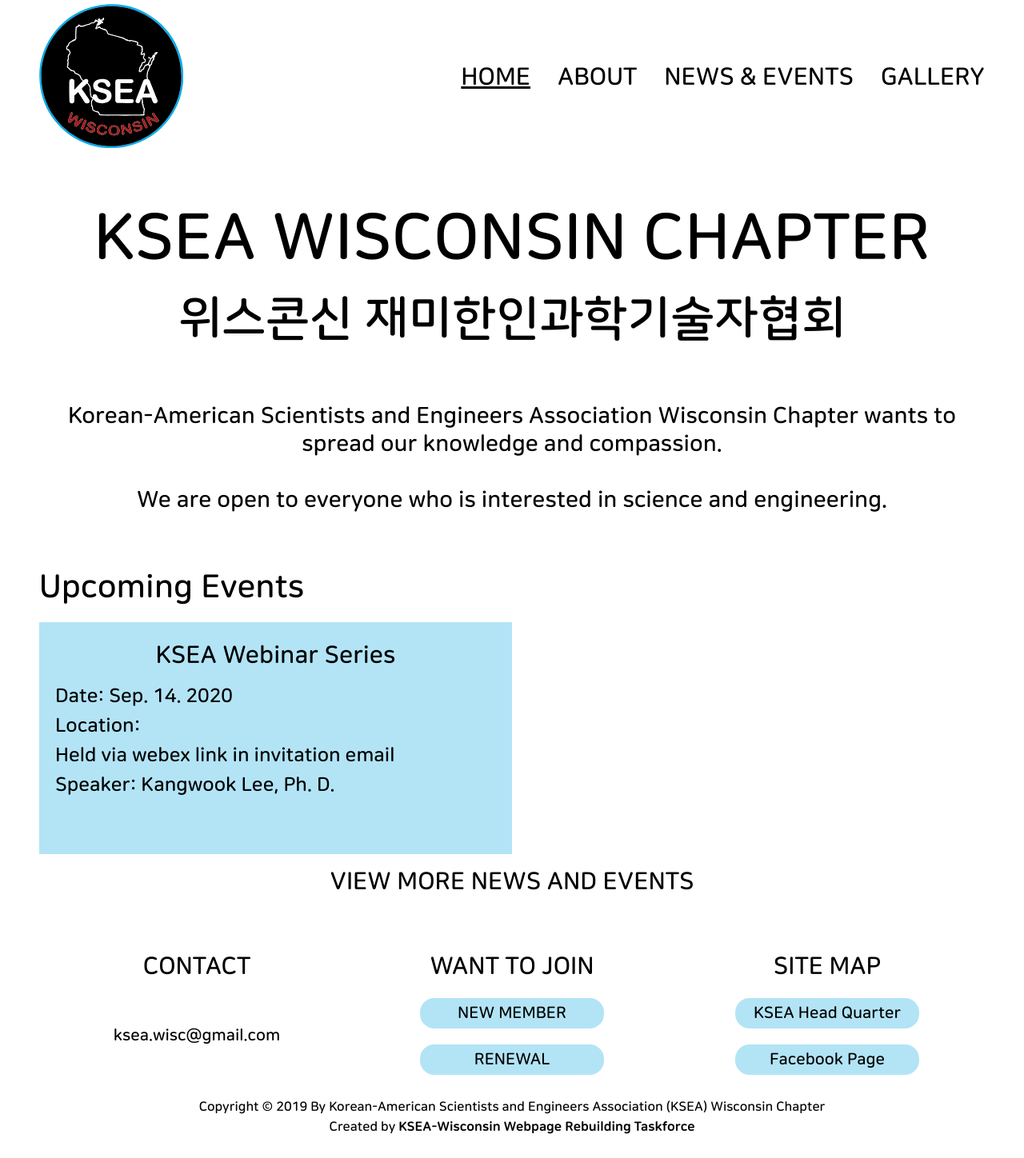
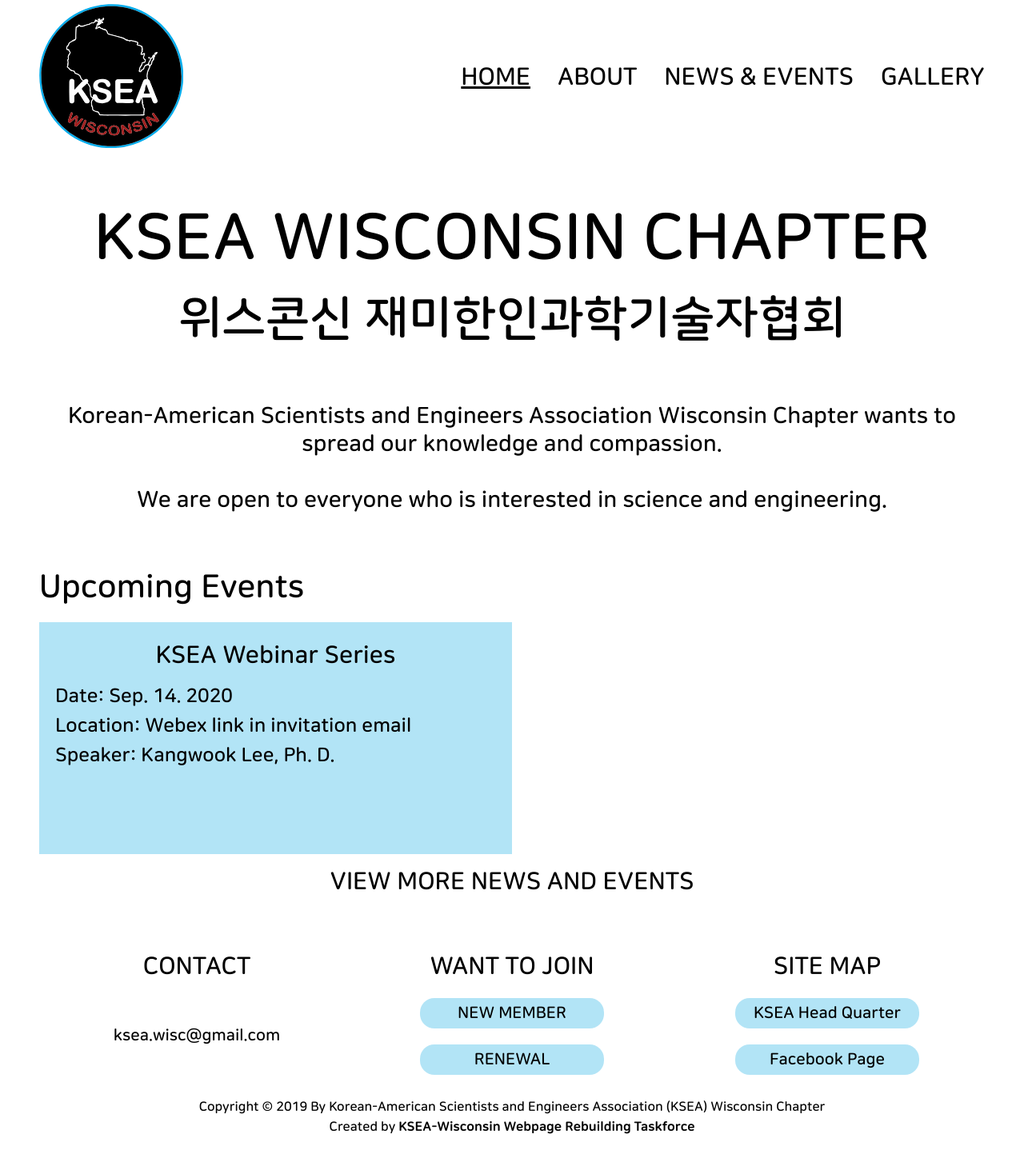
Before and after one commit to KSEAWisconsin/kseawisconsin.github.io, a Jekyll site: the page built from index.html, in a window 1280 px wide. Shown: the whole page at 80% size. Built offline with Jekyll 4.4.1, drawn with Linux system fonts in a browser that asks for light colours.

Commit message:
home event update

```diff
--- a/_data/home_events.yml
+++ b/_data/home_events.yml
@@ -13,9 +13,9 @@
  - event_name: KSEA Webinar Series
    detail_url:
    date: Sep. 14. 2020
-   location:
-   additional_info1: "Held via webex link in invitation email"
-   additional_info2: "Speaker: Kangwook Lee, Ph. D."
+   location: Webex link in invitation email
+   additional_info1: "Speaker: Kangwook Lee, Ph. D."
+   additional_info2:
    additional_info3:
 
 - event_name: Monthly Bowling Night
```
